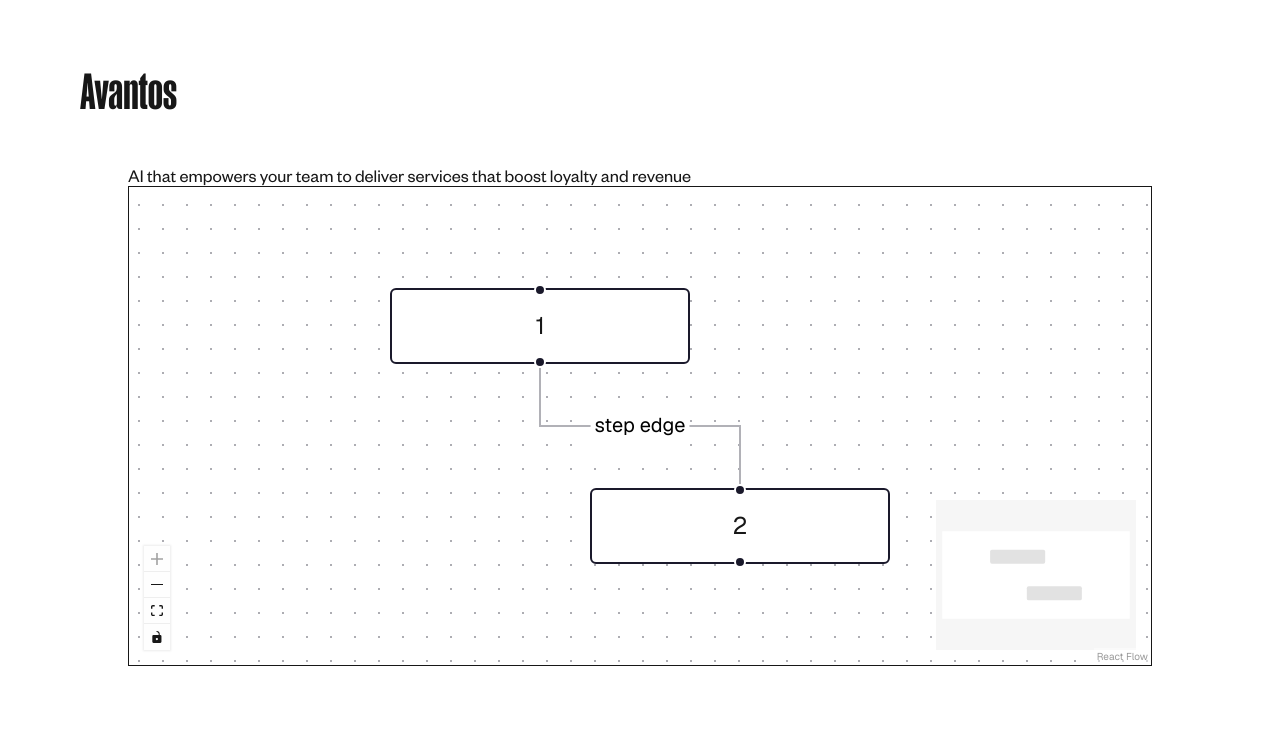
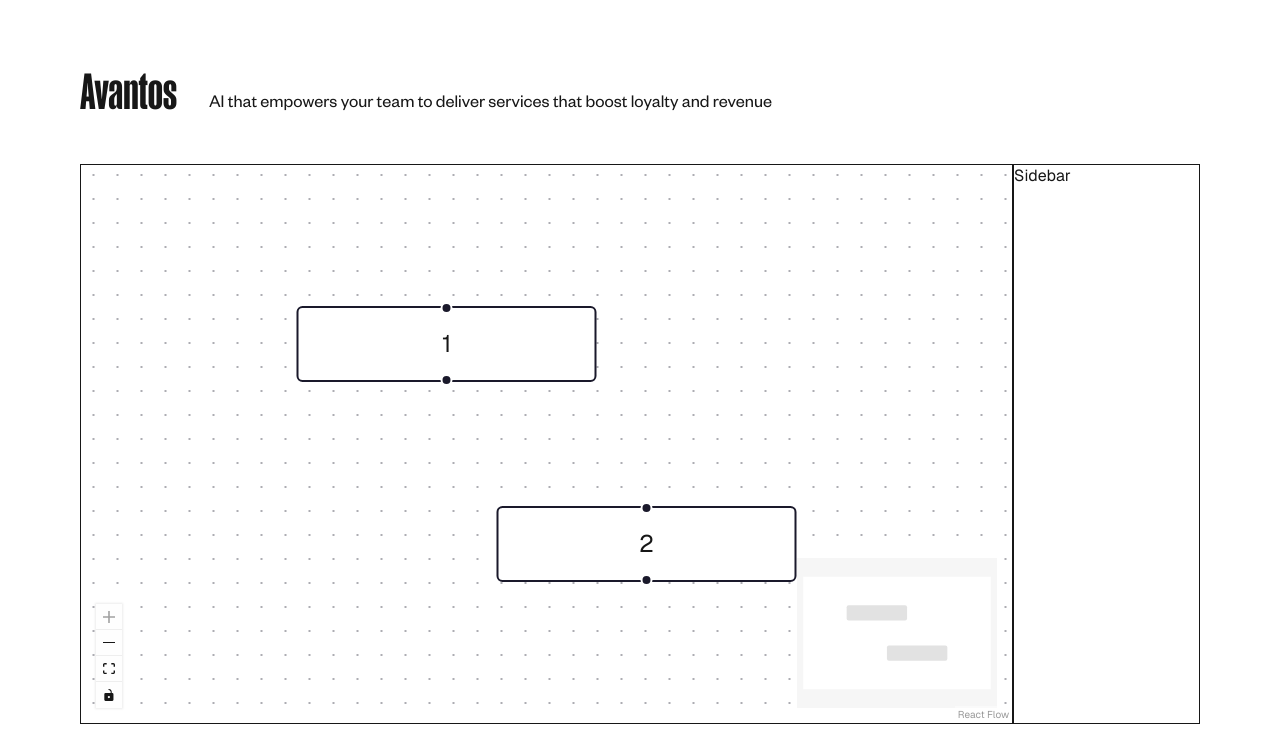
Before and after one commit to GomezDerek/6985ae, a Next.js app: page / in a window 1280 px wide. Shown: the top 756 px of the page. Built offline with nearby package versions, Linux system fonts and the light colour scheme.

Commit message:
sidebar added and styled!

```diff
--- a/src/app/globals.css
+++ b/src/app/globals.css
@@ -105,15 +105,49 @@ p {
   font-size: 1.15rem;
 }
 
+header {
+  grid-area: header;
+  display: flex;
+  flex-flow: row nowrap;
+  justify-content: flex-start;
+  gap: 2rem;
+  align-items: flex-end;
+}
+
+header > #slogan {
+  margin-bottom: 0.2rem;
+}
+
 #header-logo {
   font-family: Manuka, sans-serif;
   font-size: 3rem;
   font-weight: 600;
 }
 
+main {
+  display: flex;
+  flex-flow: row nowrap;
+  justify-content: space-between;
+  align-items: center;
+  align-self: flex-start;
+
+  width: 100%;
+  height: 70vh;
+  /* border: 1px solid red; */
+}
+
 #flow-container {
-  width: 80vw;
-  height: 60vh;
+  width: 100%;
+  height: 100%;;
   border: 1px solid var(--foreground);
   /* border-color: red; */
 }
+
+#sidebar {
+  width: 20%;
+  height: 100%;
+  border: 1px solid var(--foreground);
+  /* border-color: blue; */
+  transition: width 0.3s ease-in-out;
+  margin-left: -1;
+}
--- a/src/app/page.module.css
+++ b/src/app/page.module.css
@@ -8,13 +8,22 @@
 
   display: grid;
   grid-template-rows: 20px 1fr 20px;
+  grid-template-areas:
+    "header"
+    "main"
+    "footer";
   align-items: center;
   justify-items: center;
   min-height: 100svh;
   padding: 80px;
   gap: 64px;
   font-family: var(--font-geist-sans);
+  /* border: 2px solid limegreen; */
 }
+
+/* .page > * {
+  border: 2px solid cyan;
+} */
 
 @media (prefers-color-scheme: dark) {
   .page {
@@ -28,10 +37,12 @@
 }
 
 .main {
+  grid-area: main;
   display: flex;
   flex-direction: column;
   gap: 32px;
   grid-row-start: 2;
+  border: 1px solid limegreen;
 }
 
 .main ol {
@@ -93,6 +104,7 @@ a.secondary {
 }
 
 .footer {
+  grid-area: footer;
   grid-row-start: 3;
   display: flex;
   gap: 24px;
--- a/src/app/page.tsx
+++ b/src/app/page.tsx
@@ -1,7 +1,8 @@
 'use client';
 
 import React from "react";
-import MainFlow from "@/components/features";
+import MainFlow from "@/components/features/MainFlow";
+import Sidebar from "@/components/features/Sidebar";
 
 import styles from "./page.module.css";
 
@@ -10,16 +11,19 @@ export default function Home() {
     <div className={styles.page}>
       <header>
         <p id="header-logo">Avantos</p>
+        <p id="slogan">AI that empowers your team to deliver services that boost loyalty and revenue</p>
       </header>
       <main>
-        <p>AI that empowers your team to deliver services that boost loyalty and revenue</p>
 
         {/* React Flow component moved to MainFlow */}
+
         <MainFlow />
+        <Sidebar />
+
 
       </main>
-      <footer>
-      </footer>
+      {/* <footer>
+      </footer> */}
     </div>
   );
 }
--- a/src/components/features/index.tsx
+++ b/src/components/features/MainFlow/index.tsx
@@ -5,6 +5,7 @@ import {
   ReactFlow,
   applyNodeChanges,
   applyEdgeChanges,
+  addEdge,
   MiniMap,
   Controls,
   Background,
@@ -12,12 +13,29 @@ import {
 
 import '@xyflow/react/dist/style.css';
 
-const initialNodes = [
+// Node type alias
+type Node = {
+    id: string;
+    position: { x: number; y: number };
+    data: { label: string };
+};
+
+// Type alias for Edge objects
+type Edge = {
+  id: string;
+  source: string;
+  target: string;
+  label?: string;
+  type?: string;
+};
+
+const initialNodes: Node[] = [
   { id: '1', position: { x: 0, y: 0 }, data: { label: '1' } },
   { id: '2', position: { x: 100, y: 100 }, data: { label: '2' } },
 ];
 
-const initialEdges = [{ id: '1-2', source: '1', target: '2', label: 'step edge', type: 'step' }];
+// const initialEdges = [{ id: '1-2', source: '1', target: '2', label: 'step edge', type: 'step' }];
+const initialEdges: Edge[] = [];
 
 export default function MainFlow() {
   const [nodes, setNodes] = useState(initialNodes);
@@ -33,6 +51,11 @@ export default function MainFlow() {
     [],
   );
 
+  const onConnect = useCallback(
+    (params: any) => setEdges((eds) => addEdge(params, eds)),
+    [],
+  );
+
   return (
     <div id="flow-container">
       <ReactFlow
@@ -40,6 +63,7 @@ export default function MainFlow() {
         edges={edges}
         onNodesChange={onNodesChange}
         onEdgesChange={onEdgesChange}
+        onConnect={onConnect}
         fitView
       >
         <Controls />
--- /dev/null
+++ b/src/components/features/Sidebar/index.tsx
@@ -0,0 +1,7 @@
+import React from 'react'
+
+export default function Sidebar() {
+  return (
+    <div id="sidebar">Sidebar</div>
+  )
+}
```
